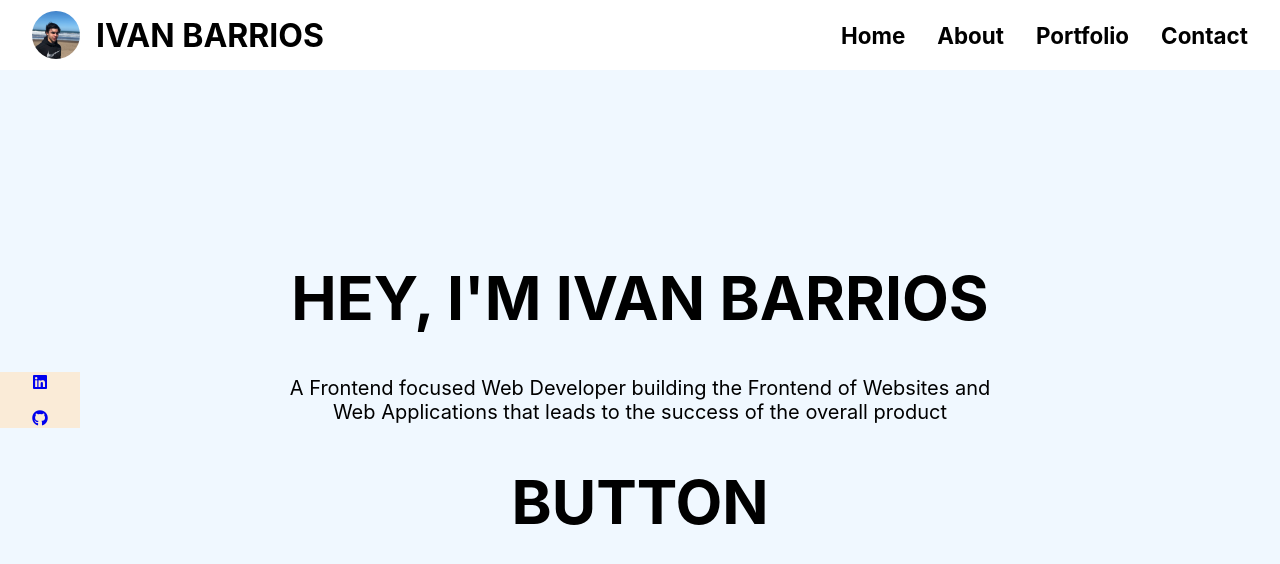
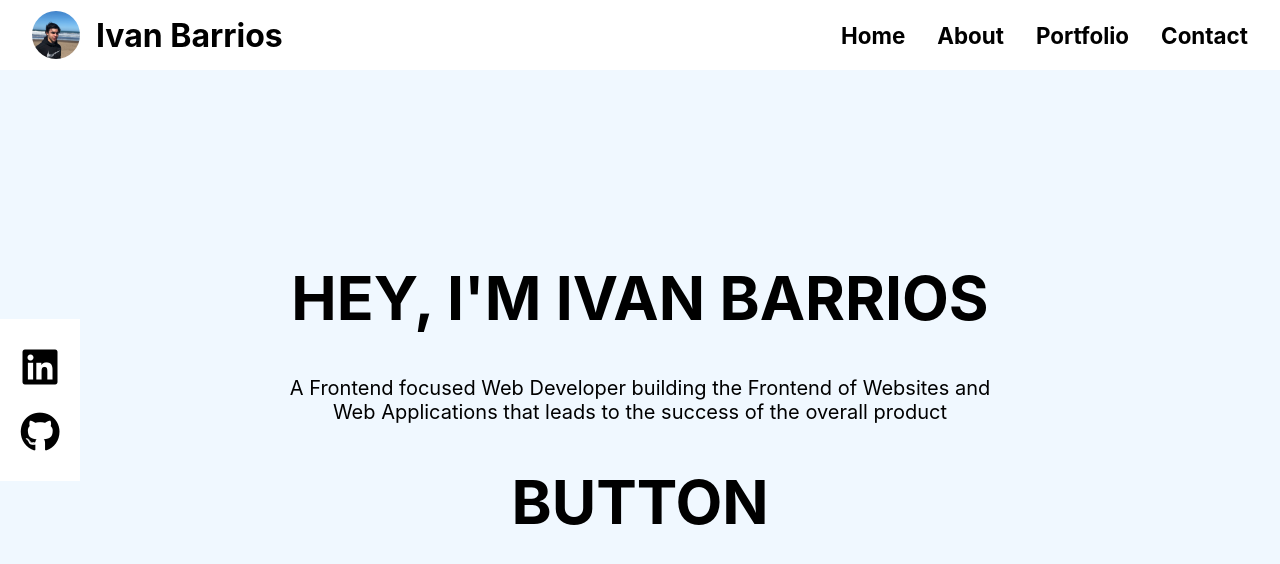
Before and after one commit to ivan-barrios/my-portfolio, a React (Create React App) app: page / in a window 1280 px wide. Shown: the top 564 px of the page. Built offline with nearby package versions, Linux system fonts and the light colour scheme.

Commit message:
fixed nav icons

```diff
--- a/public/index.html
+++ b/public/index.html
@@ -19,7 +19,5 @@
     <noscript>You need to enable JavaScript to run this app.</noscript>
     <div id="root"></div>
 
-    <script type="module" src="https://unpkg.com/ionicons@5.5.2/dist/ionicons/ionicons.esm.js"></script>
-    <script nomodule src="https://unpkg.com/ionicons@5.5.2/dist/ionicons/ionicons.js"></script>
   </body>
 </html>
--- a/src/components/Home.js
+++ b/src/components/Home.js
@@ -4,7 +4,6 @@ const Home = () => {
   return (
     <div className="home">
       <div className="social">
-        <div>
         <a
           href="https://www.linkedin.com/in/ivan-barrios-030b7721a/"
           target="_blank"
@@ -12,8 +11,7 @@ const Home = () => {
         >
           <i className="fa-brands fa-linkedin"></i>
         </a>
-        </div>
-        <div>
+
         <a
           href="https://github.com/ivan-barrios/"
           target="_blank"
@@ -21,7 +19,6 @@ const Home = () => {
         >
           <i className="fa-brands fa-github"></i>
         </a>
-        </div>
       </div>
       <h1>HEY, I'M IVAN BARRIOS</h1>
       <p>
--- a/src/components/Navbar.js
+++ b/src/components/Navbar.js
@@ -16,7 +16,7 @@ const Navbar = ({ setShowMenu, showMenu }) => {
           src={require("../images/me.jpeg")}
           alt="Ivan Barrios"
         />
-        <h1>IVAN BARRIOS</h1>
+        <h1>Ivan Barrios</h1>
       </div>
       <div className="header-main">
         <ul className="header-links">
--- a/src/components/styles/home.css
+++ b/src/components/styles/home.css
@@ -1,11 +1,21 @@
 .social {
-    background-color: antiquewhite;
-    width: 5rem;
+    background-color: white;
+    width: 3rem;
     position: absolute;
     left: 0;
     display: flex;
     flex-direction: column;
-    gap: 1rem;
+    align-items: center;
+    padding: 1rem;
+}
+.social > a{
+    color: black;
+    padding: .5rem;
+    font-size: 2.5rem;
+    border-radius: 1rem;
+}
+.social > a:hover {
+    background-color: rgba(240,201,18,.28);
 }
 
 .home {
```
Also changed, not shown: 1 other file (tests, documents, lock files or other folders). Lines whose indentation alone changed are shown as unchanged.
